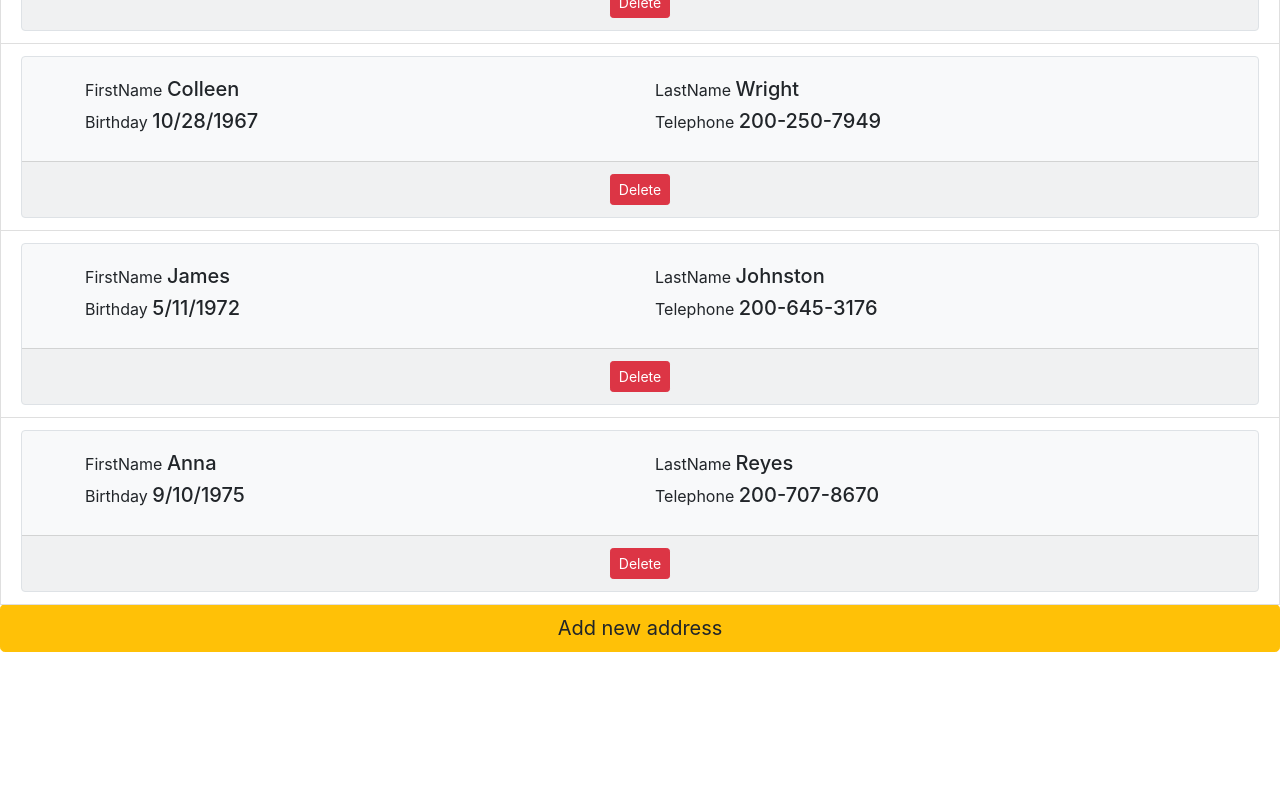
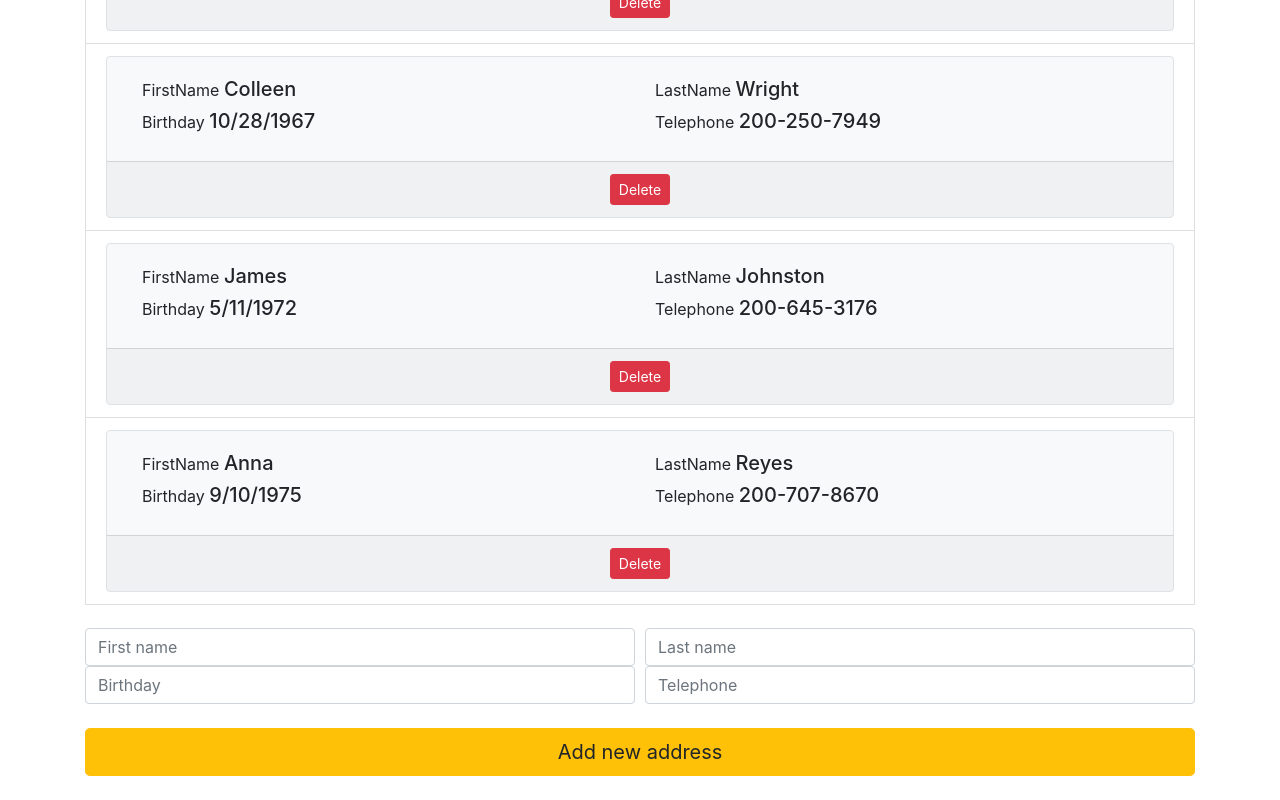
Before and after one commit to FarhanHyder/csc473-web-design, a React (Create React App) app in the folder hw4p5-react-address-book-app/address-book/: page / in a window 1280 px wide. Shown: the part 574-1374 px from the top of the page. Before the commit the page ends 1250 px from the top, so only its background shows below. Built offline with nearby package versions, Linux system fonts and the light colour scheme.

Commit message:
add new address skeleton

```diff
--- a/hw4p5-react-address-book-app/address-book/src/App.js
+++ b/hw4p5-react-address-book-app/address-book/src/App.js
@@ -96,17 +96,54 @@ class App extends Component {
           </Form>
         </Navbar>
 
-        {/* display all the current address in states */}
+       <Container>
+          {/* display all the current address in states */}
         <ListAddresses
               addresses={this.state.addresses}
               deleter={this.deleteAddressHandler}
         ></ListAddresses>
 
-        <Button variant="warning" size="lg" block >
-          Add new address
-        </Button>
+        <br></br>
 
-        <br></br>
+
+
+
+          <Form>
+            <Form.Row>
+              <Col>
+                <Form.Control placeholder="First name" />
+              </Col>
+              <Col>
+                <Form.Control placeholder="Last name" />
+              </Col>
+            </Form.Row>
+
+            <Form.Row>
+              <Col>
+                <Form.Control placeholder="Birthday" />
+              </Col>
+              <Col>
+                <Form.Control placeholder="Telephone" />
+              </Col>
+            </Form.Row>
+
+          <br></br>
+
+
+            <Button variant="warning" size="lg" block >
+              Add new address
+            </Button>
+          </Form>
+
+          <br></br>
+
+
+       </Container>
+
+
+
+
+
 
 
       </div>
```
